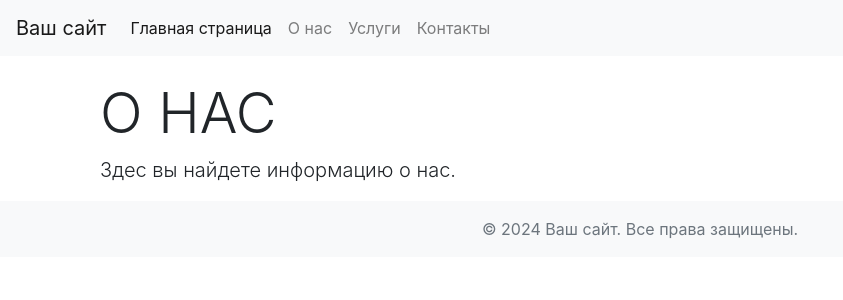
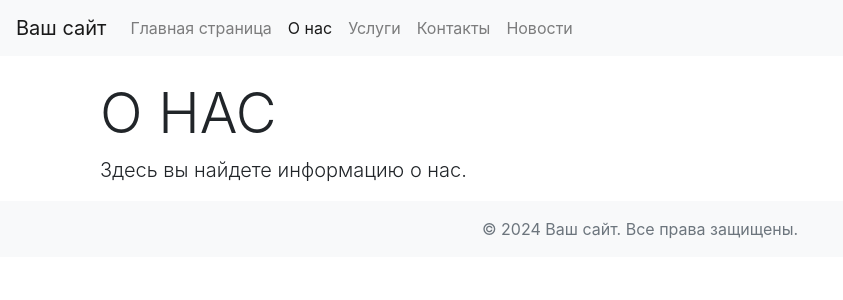
Before and after one commit to irinaalmaeva/first_project_django02, a Django app: page /about/ in a window 1280 px wide. Shown: the top 300 px of the page, without its empty margins (0-843 px from the left). Run offline with Django 5.2, Linux system fonts and the light colour scheme; some libraries are stand-ins or nearby versions.

Commit message:
Added links and news page to the links menu

```diff
--- a/website/myapp/templates/about.html
+++ b/website/myapp/templates/about.html
@@ -5,7 +5,7 @@
 {% block content %}
 <div class="container mt-4">
     <h1 class="display-4">О НАС</h1>
-    <p class="lead">Здес вы найдете информацию о нас.</p>
+    <p class="lead">Здесь вы найдете информацию о нас.</p>
     <!-- Add your blog content here -->
 </div>
 {% endblock %}
--- a/website/myapp/templates/menu.html
+++ b/website/myapp/templates/menu.html
@@ -6,18 +6,22 @@
     </button>
     <div class="collapse navbar-collapse" id="navbarNav">
         <ul class="navbar-nav">
-            <li class="nav-item active">
-                <a class="nav-link" href="#">Главная страница <span class="sr-only">(current)</span></a>
+            <li class="nav-item {% if request.path == '/' %}active{% endif %}">
+                <a class="nav-link" href="{% url 'home' %}">Главная страница <span class="sr-only">(current)</span></a>
             </li>
-            <li class="nav-item">
-                <a class="nav-link" href="#">О нас</a>
+            <li class="nav-item {% if request.path == '/about/' %}active{% endif %}">
+                <a class="nav-link" href="{% url 'about' %}">О нас</a>
             </li>
-            <li class="nav-item">
-                <a class="nav-link" href="#">Услуги</a>
+            <li class="nav-item {% if request.path == '/services/' %}active{% endif %}">
+                <a class="nav-link" href="{% url 'services' %}">Услуги</a>
             </li>
-            <li class="nav-item">
-                <a class="nav-link" href="#">Контакты</a>
+            <li class="nav-item {% if request.path == '/contact/' %}active{% endif %}">
+                <a class="nav-link" href="{% url 'contact' %}">Контакты</a>
             </li>
+            <li class="nav-item {% if request.path == '/news_home/' %}active{% endif %}">
+                <a class="nav-link" href="{% url 'news_home' %}">Новости</a>
+            </li>
+
         </ul>
     </div>
 </nav>
```
